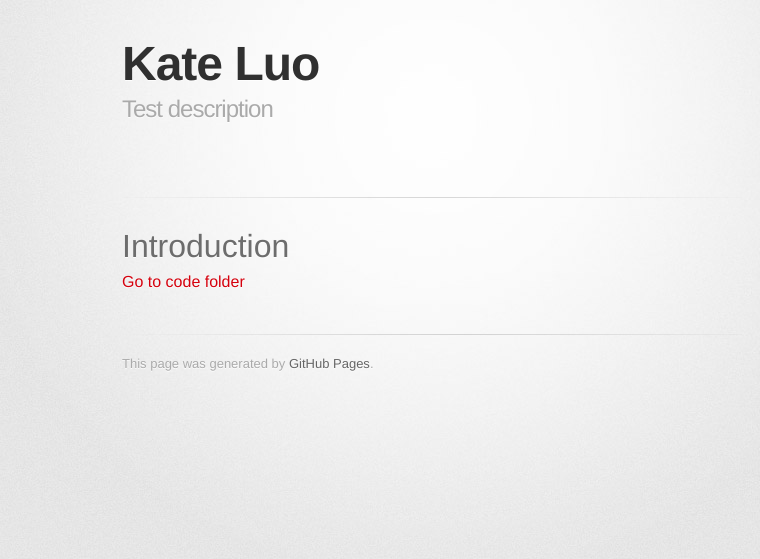
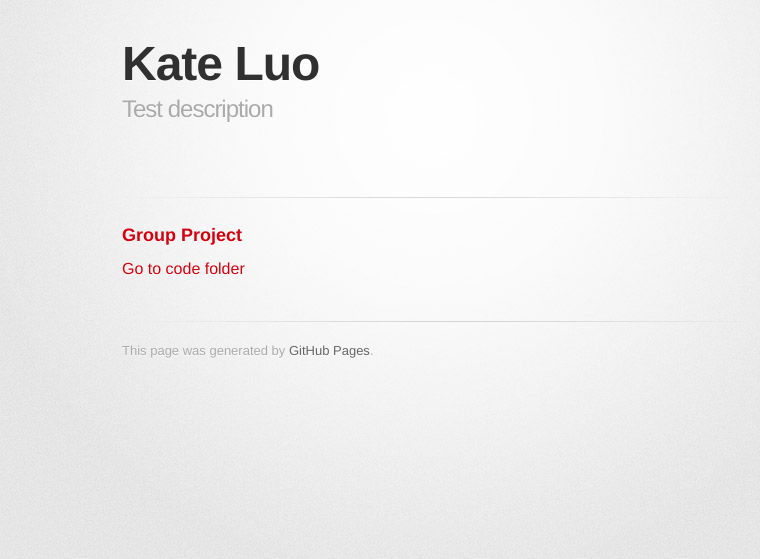
Before and after one commit to kate-luo/kate-luo.github.io, a Jekyll site: the page built from index.md, in a window 1280 px wide. Shown: the top 559 px of the page, without its empty margins (208-968 px from the left). Built offline with Jekyll 4.4.1, drawn with Linux system fonts in a browser that asks for light colours; some web fonts are replaced.

Commit message:
Update index.md

```diff
--- a/index.md
+++ b/index.md
@@ -4,6 +4,6 @@ title: Kate Luo
 description: Test description
 ---
 
-# Introduction
+### Group Project
 
 [Go to code folder](/code/index.md)
```
